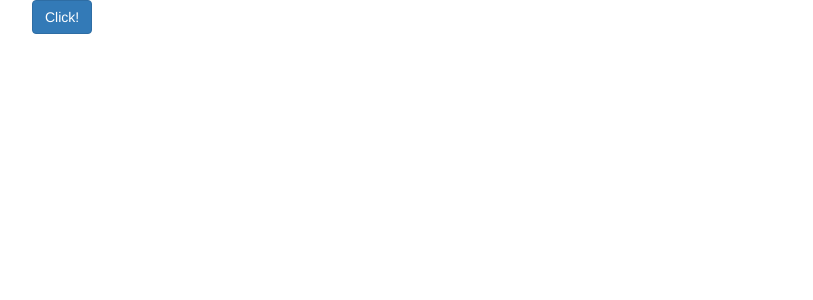
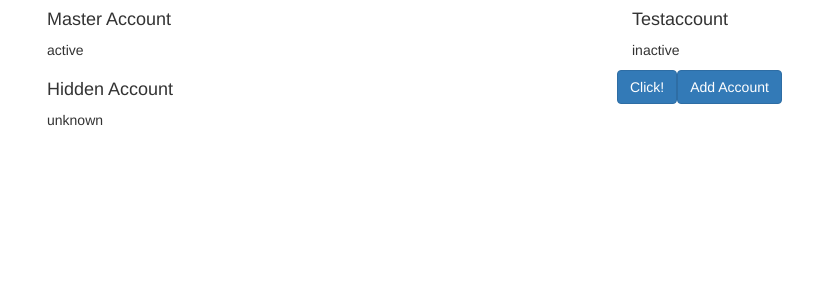
Before and after one commit to Abhinav7076/angular, an Angular app: page / in a window 1280 px wide. Shown: the top 300 px of the page, without its empty margins (23-836 px from the left). Built offline with nearby package versions, Linux system fonts and the light colour scheme.

Commit message:
golbal instantiation of a service

```diff
--- /dev/null
+++ b/src/app/account.service.ts
@@ -0,0 +1,20 @@
+export class AccountsService{
+    accounts = [
+        {
+          name: 'Master Account',
+          status: 'active'
+        },
+        {
+          name: 'Testaccount',
+          status: 'inactive'
+        },
+        {
+          name: 'Hidden Account',
+          status: 'unknown'
+        }
+      ]
+
+      addAccount(name: string, status: string){
+        this.accounts.push({name, status})
+      }
+}
--- a/src/app/app.component.html
+++ b/src/app/app.component.html
@@ -1,6 +1,6 @@
 <div class="container">
     <div class="row">
-        <!-- <app-apple *ngFor="let account of accounts" ></app-apple> -->
+        <app-apple *ngFor="let account of accounts" [account]="account"></app-apple>
         <app-boat></app-boat>
     </div>
 </div>
--- a/src/app/app.component.ts
+++ b/src/app/app.component.ts
@@ -1,18 +1,19 @@
 import { Component, OnInit } from '@angular/core';
-import { LoggingService } from './logging.service';
+import { AccountsService } from './account.service';
 
 @Component({
   selector: 'app-root',
   templateUrl: './app.component.html',
-  styleUrls: ['./app.component.css']
+  styleUrls: ['./app.component.css'],
+  providers: [AccountsService]
 })
 export class AppComponent implements OnInit {
   accounts: {name: string, status: string}[] = []
 
-  constructor(private loggingService: LoggingService){ }
+  constructor(private accountService: AccountsService){ }
 
   ngOnInit(){
-    this.accounts = this.loggingService.accounts
+    this.accounts = this.accountService.accounts
   }
 
 }
--- a/src/app/comp1/apple/apple.component.ts
+++ b/src/app/comp1/apple/apple.component.ts
@@ -1,4 +1,5 @@
 import { Component, Input, OnInit } from '@angular/core';
+import { AccountsService } from 'src/app/account.service';
 import { LoggingService } from 'src/app/logging.service';
 
 @Component({
@@ -7,9 +8,9 @@ import { LoggingService } from 'src/app/logging.service';
   styleUrls: ['./apple.component.css']
 })
 export class AppleComponent implements OnInit {
-  @Input() account: {name:string, status: string}
+  @Input() account: {name: string, status: string}
 
-  constructor(private loggingService: LoggingService) { }
+  constructor(private loggingService: LoggingService, private accountService: AccountsService) { }
 
   ngOnInit(): void {
 
--- a/src/app/comp2/boat/boat.component.html
+++ b/src/app/comp2/boat/boat.component.html
@@ -1 +1,2 @@
 <button class="btn btn-primary" (click)="select('Online')">Click!</button>
+<button class="btn btn-primary" (click)="addAccount()">Add Account</button>
--- a/src/app/comp2/boat/boat.component.ts
+++ b/src/app/comp2/boat/boat.component.ts
@@ -1,4 +1,5 @@
 import { Component, OnInit } from '@angular/core';
+import { AccountsService } from 'src/app/account.service';
 import { LoggingService } from 'src/app/logging.service';
 
 @Component({
@@ -9,10 +10,14 @@ import { LoggingService } from 'src/app/logging.service';
 })
 export class BoatComponent implements OnInit {
 
-  constructor(private loggingService: LoggingService) { }
+  constructor(private loggingService: LoggingService, private accountService: AccountsService) { }
 
   select(message: string){
     this.loggingService.showStatus(message)
+  }
+
+  addAccount(){
+    this.accountService.addAccount('tom', 'running')
   }
 
   ngOnInit(): void {
--- a/src/app/logging.service.ts
+++ b/src/app/logging.service.ts
@@ -1,19 +1,4 @@
 export class LoggingService{
-    accounts = [
-        {
-          name: 'Master Account',
-          status: 'active'
-        },
-        {
-          name: 'Testaccount',
-          status: 'inactive'
-        },
-        {
-          name: 'Hidden Account',
-          status: 'unknown'
-        }
-      ]
-
     showStatus(message: string){
       console.log("Message is : " + message)
     }
```
